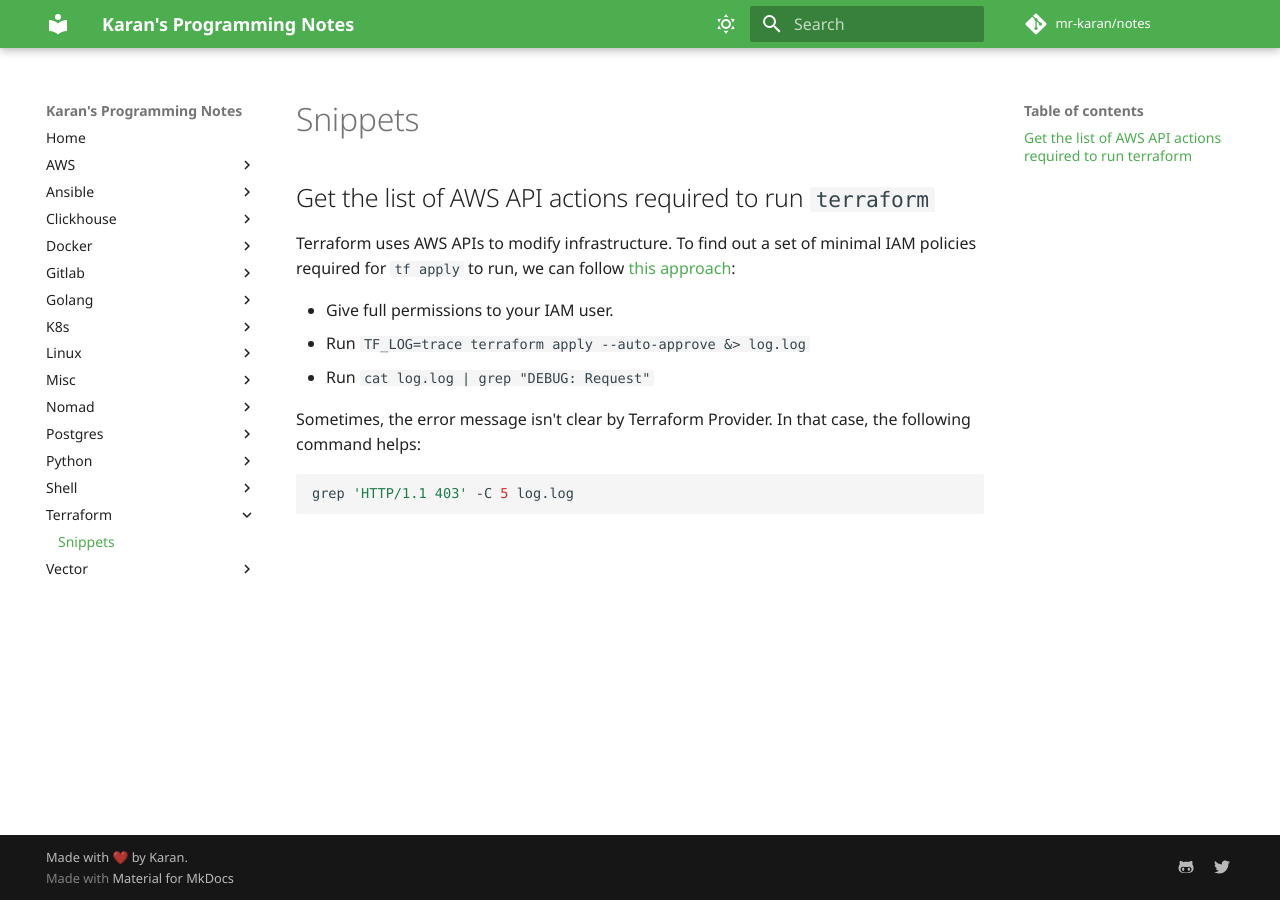
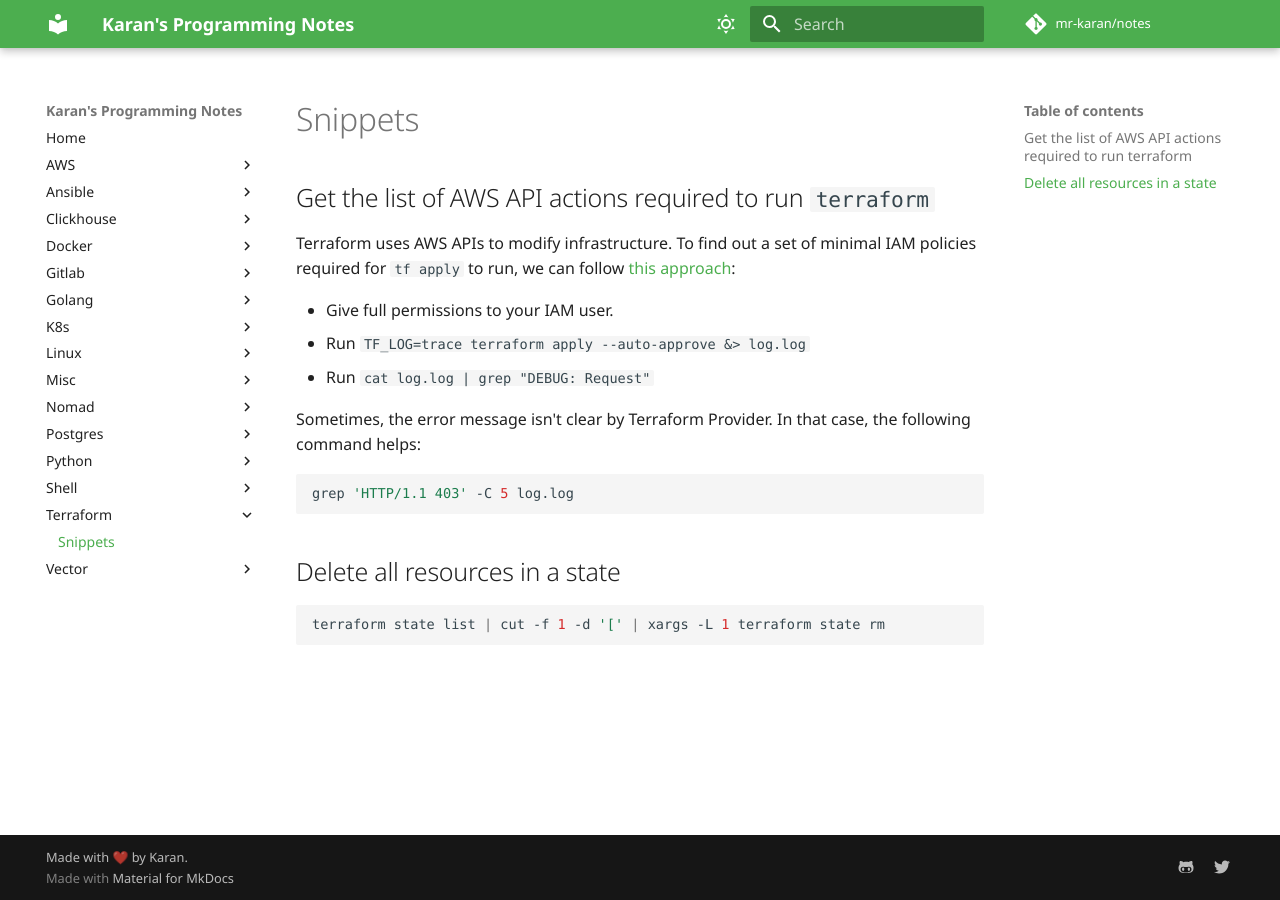
Before and after one commit to mr-karan/notes, an MkDocs documentation site: the page built from docs/Terraform/Snippets.md, in a window 1280 px wide. Built offline with MkDocs 1.6.1 and Material for MkDocs 9.7.7, drawn with Linux system fonts in a browser that asks for light colours; some web fonts are replaced; comment, search, counter and statistics services are not loaded.

Commit message:
automated push

````diff
--- a/docs/Terraform/Snippets.md
+++ b/docs/Terraform/Snippets.md
@@ -12,3 +12,9 @@
 ```bash
 grep 'HTTP/1.1 403' -C 5 log.log
 ```
+
+## Delete all resources in a state
+
+```bash
+terraform state list | cut -f 1 -d '[' | xargs -L 1 terraform state rm
+```
````
Also changed, not shown: docs/Golang/Gotchas.md (added, +16 -0 lines).
